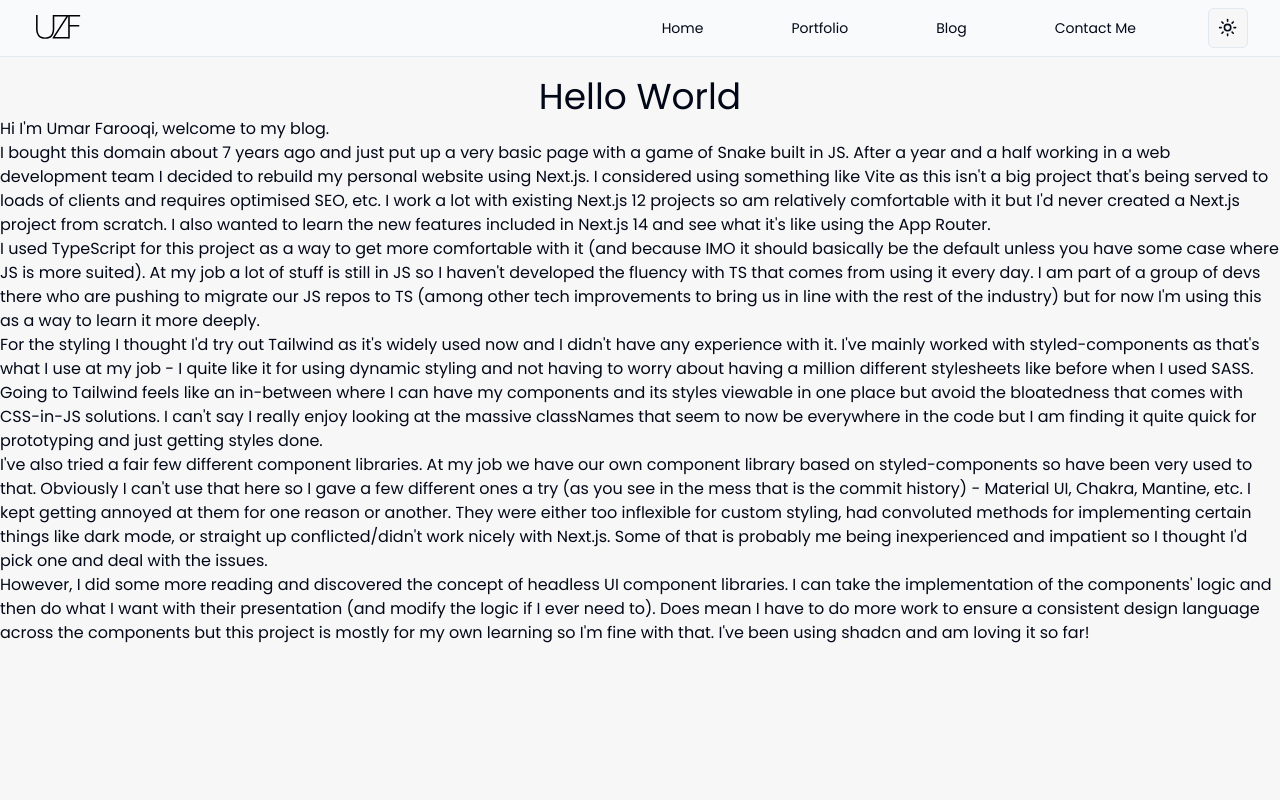
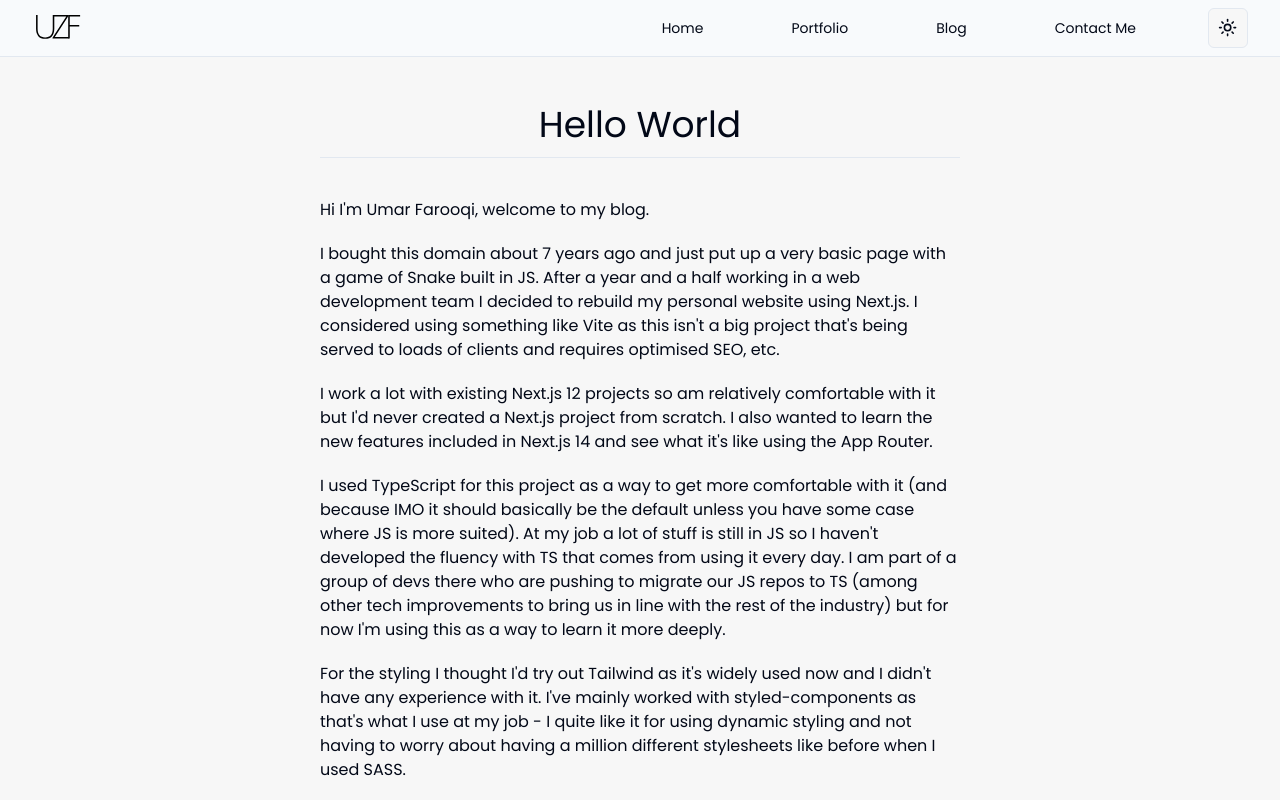
Before and after one commit to Skoomar/umar-farooqi, a Next.js app: page /blog/hello-world in a window 1280 px wide. Shown: the top 800 px of the page. Built offline with nearby package versions, Linux system fonts and the light colour scheme.

Commit message:
Add Blog post layout and some styling

```diff
--- /dev/null
+++ b/src/app/blog/(posts)/layout.tsx
@@ -0,0 +1,7 @@
+export default function BlogPostLayout({ children }: Readonly<{ children: React.ReactNode }>) {
+    return (
+        <div className=" px-10 md:px-[20rem] pb-20">
+            {children}
+        </div>
+    );
+}
--- a/src/app/layout.tsx
+++ b/src/app/layout.tsx
@@ -19,7 +19,7 @@ const fontSerif = FontSerif({
 
 export const metadata: Metadata = {
     title: "Umar Farooqi",
-    description: "A website about a person called Umar Farooqi",
+    description: "Umar Farooqi - Software Engineer",
 };
 
 export default function RootLayout({ children }: Readonly<{ children: React.ReactNode }>) {
--- a/src/mdx-components.tsx
+++ b/src/mdx-components.tsx
@@ -1,14 +1,34 @@
 import type { MDXComponents } from 'mdx/types';
 import type { ComponentPropsWithoutRef } from 'react';
-// import { Heading } from '@/components/blog-markdown/heading';
+import { Separator } from '@/components/ui/separator';
+import Link from 'next/link';
 
-function Heading(props: ComponentPropsWithoutRef<'h1'>) {
-    return <h1 className="text-4xl text-center mt-5" {...props} />;
+function HeadingOne(props: ComponentPropsWithoutRef<'h1'>) {
+    return (
+        <div className="mt-12 mb-10">
+            <h1 className="text-4xl text-center mb-3" {...props} />
+            <Separator />
+        </div>
+    );
+}
+
+function Paragraph(props: ComponentPropsWithoutRef<'p'>) {
+    return (
+        <p className="mb-5" {...props} />
+    )
+}
+
+function Hyperlink(props: ComponentPropsWithoutRef<'a'>) {
+    return (
+        <a className="text-blue-800 font-bold hover:underline" {...props} />
+    )
 }
 
 export function useMDXComponents(components: MDXComponents): MDXComponents {
     return {
-        h1: Heading,
+        h1: HeadingOne,
+        p: Paragraph,
+        a: Hyperlink,
         ...components,
     };
 }
```
Also changed, not shown: src/app/blog/(posts)/hello-world/page.mdx (+9 -5 lines).
